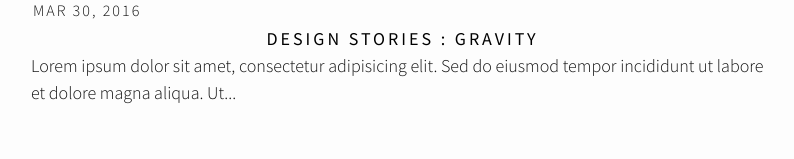
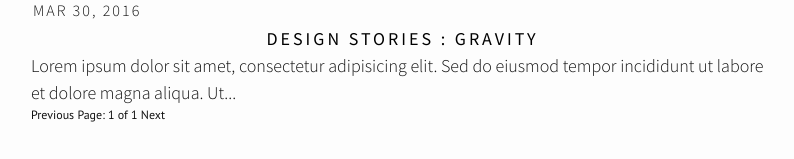
Before and after one commit to Aloepig/aloepig.github.io, a Jekyll site: the page built from index.html, in a window 1280 px wide and 900 px high, scrolled down 768 px, cut to the strip 0-778 px from the top of the window. Shown: the part 616-775 px from the top of the strip, without its empty margins (239-1033 px from the left). Built offline with Jekyll 4.4.1, drawn with Linux system fonts in a browser that asks for light colours; nearby versions of some CDN libraries; the list of posts is cut into pages by our own code.

Commit message:
pagination 추가

```diff
--- a/index.html
+++ b/index.html
@@ -21,20 +21,21 @@
     </div>
   </div>
 
+  {% endfor %}
 
-  {% endfor %}
-  <!--<ul class="post-list">
-    {% for post in site.posts %}
-      <li>
-        <span class="post-meta-main">{{ post.date | date: "%b %-d, %Y" }}</span>
-
-        <h2>
-          <a class="post-link-main" href="{{ post.url | prepend: site.baseurl }}">{{ post.title }}</a>
-        </h2>
-      </li>
-    {% endfor %}
-  </ul>-->
-
-
+  <!-- Pagination links -->
+  <div class="pagination">
+      {% if paginator.previous_page %}
+      <a href="{{ paginator.previous_page_path }}" class="previous">Previous</a>
+      {% else %}
+      <span class="previous">Previous</span>
+      {% endif %}
+      <span class="page_number ">Page: {{ paginator.page }} of {{ paginator.total_pages }}</span>
+      {% if paginator.next_page %}
+      <a href="{{ paginator.next_page_path }}" class="next">Next</a>
+      {% else %}
+      <span class="next ">Next</span>
+      {% endif %}
+  </div>
 
 </div>
```
